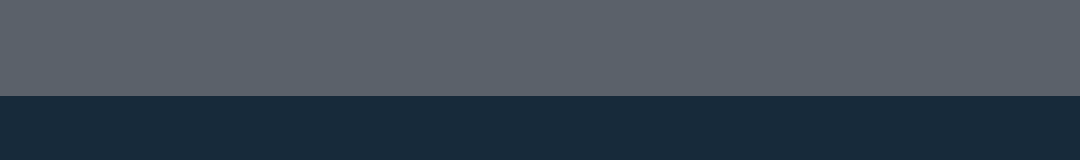
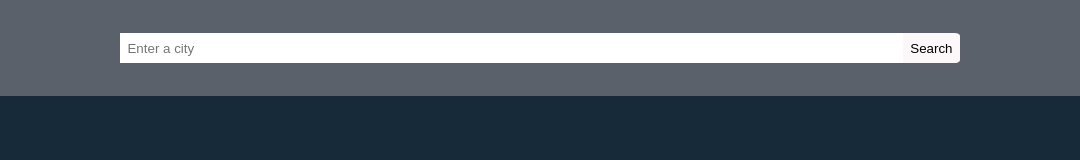
Before and after one commit to aishyuu/weather-app-v2, a website built with webpack: page dist/index.html in a window 1280 px wide. Shown: the full height of the page, 100-1180 px from the left. Built offline with nearby package versions, Linux system fonts and the light colour scheme.

Commit message:
Added searchbar to header

```diff
--- a/src/components/header.js
+++ b/src/components/header.js
@@ -4,20 +4,40 @@ import github from "../images/github.png";
 export default function header() {
   const headerDiv = document.querySelector(".header");
 
+  // Image
   const headerImage = document.createElement("img");
   headerImage.src = logo;
   headerImage.classList.add("header-image");
   headerDiv.appendChild(headerImage);
 
+  const locationForm = document.createElement("form");
+  locationForm.classList.add("location-form")
+  const locationInput = document.createElement("input");
+  locationInput.classList.add("location-input")
+  locationInput.placeholder = "Enter a city"
+  locationForm.appendChild(locationInput);
+  const locationSubmit = document.createElement("button");
+  locationSubmit.classList.add("location-submit-btn")
+  locationSubmit.type = "submit";
+  locationSubmit.textContent = "Search";
+  locationForm.appendChild(locationSubmit);
+  headerDiv.appendChild(locationForm);
+
+  // Github Link
   const sourceLink = document.createElement("a");
   sourceLink.classList.add("header-github-div");
-  sourceLink.href = "https://github.com/aishyuu/weather-app-v2"
-  sourceLink.target = "_blank"
-
+  sourceLink.href = "https://github.com/aishyuu/weather-app-v2";
+  sourceLink.target = "_blank";
+  //Github Image
   const sourceImage = document.createElement("img");
   sourceImage.src = github;
-  sourceImage.classList.add("header-source-image")
+  sourceImage.classList.add("header-source-image");
   sourceLink.appendChild(sourceImage);
 
   headerDiv.appendChild(sourceLink);
+
+  locationForm.addEventListener("submit", (e) => {
+    e.preventDefault();
+    console.log("Hello!")
+  })
 }
--- a/src/style.css
+++ b/src/style.css
@@ -38,3 +38,26 @@ body {
     height: 92%;
     background-color: #172A3A;
 }
+
+.location-input {
+    width: 60vw;
+    padding: 0.4rem;
+    border: 1px solid transparent;
+}
+
+.location-input:focus {
+    outline: 1px;
+}
+
+.location-submit-btn {
+    background-color: #FCF7F8;
+    padding: 0.4rem;
+    border: 1px solid #FCF7F8;
+    border-radius: 0 10% 10% 0;
+}
+
+.location-submit-btn:hover {
+    cursor: pointer;
+    background-color: #cfcccc;
+    border-color: #cfcccc
+}
```
Also changed, not shown: dist/bundle.js.
